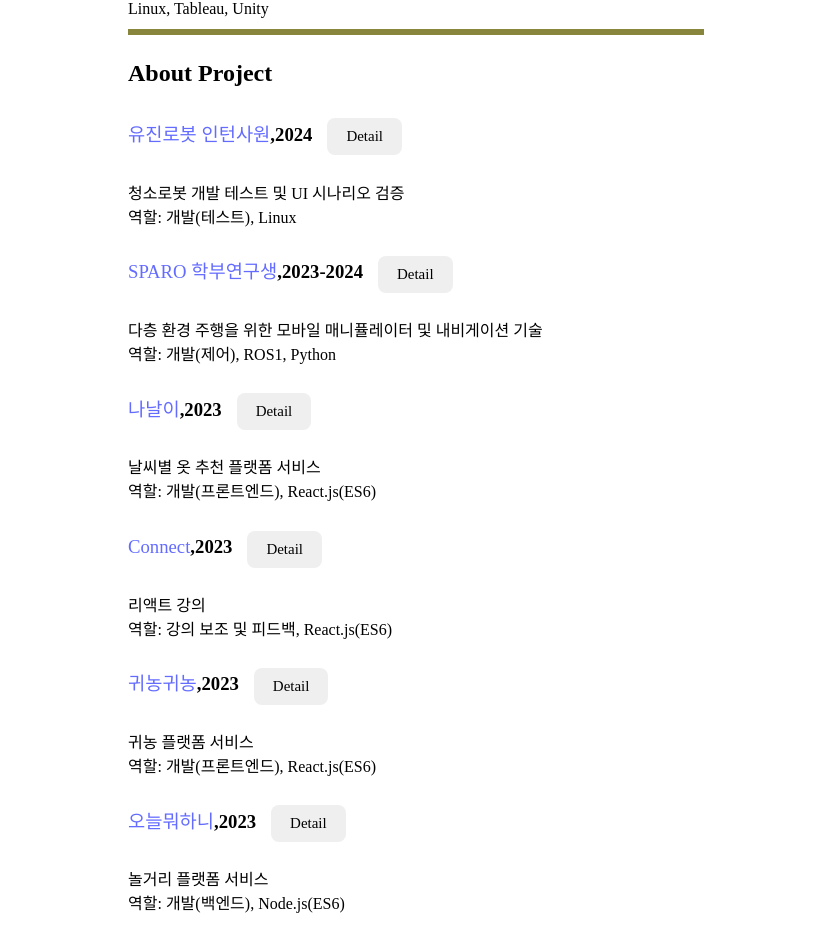
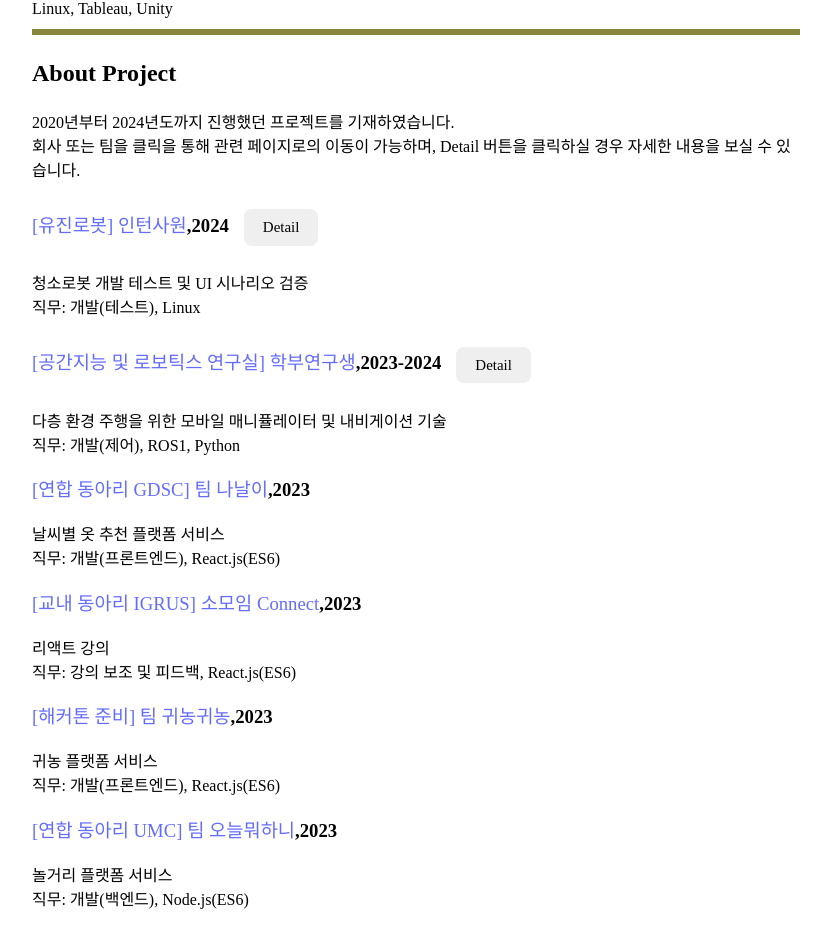
Before and after one commit to minjeongss/resume, a React (Vite) app: page / in a window 1280 px wide. Shown: the part 698-1630 px from the top of the page, without its empty margins (224-1055 px from the left). Built offline with nearby package versions, Linux system fonts and the light colour scheme; a web font is replaced by a local one.

Commit message:
feat: Project 및 모달창 선택적 활성화 구현

```diff
--- a/src/App.tsx
+++ b/src/App.tsx
@@ -7,7 +7,7 @@ import styled, {createGlobalStyle} from 'styled-components';
 const GlobalStyle=createGlobalStyle`
   #root{
     max-width: 1280px;
-    width: 45%;
+    width: 60%;
     margin: auto;
     padding: 2rem;
     text-align: left;
--- a/src/components/ContentProject.tsx
+++ b/src/components/ContentProject.tsx
@@ -21,19 +21,30 @@ interface Project{
     duration:string;
     tech:string;
     link:string;
+    content:string;
+    takeaway:string;
 }
 
 const ContentProject = () => {
     const project=[
-        {title:"Watfle",detail:"영화 리뷰 웹페이지",position:"개발(프론트엔드)",duration:"2020-2021",tech:"JS, CSS, HTML",link:"https://github.com/minjeongss/web-Watfle"},
-        {title:"DataVisualization",detail:"데이터 분석",position:"개발",duration:"2021",tech:"Python, Tableau",link:"https://github.com/minjeongss/Data-Visualization"},
-        {title:"SosoVillage",detail:"2D 인디게임",position:"개발,디자인",duration:"2022",tech:"C#, Unity",link:"https://github.com/JeongHyunJi/SosoVillage"},
-        {title:"오늘뭐하니",detail:"놀거리 플랫폼 서비스",position:"개발(백엔드)",duration:"2023",tech:"Node.js(ES6)",link:"https://github.com/UMC-LetsDo/what-you-do-today-back"},
-        {title:"귀농귀농",detail:"귀농 플랫폼 서비스",position:"개발(프론트엔드)",duration:"2023",tech:"React.js(ES6)",link:"https://github.com/GwinongGwinong/frontend"},
-        {title:"Connect",detail:"리액트 강의",position:"강의 보조 및 피드백",duration:"2023",tech:"React.js(ES6)",link:"https://github.com/Connect-Organization/2023-ReactStudy-Jeong"},
-        {title:"나날이",detail:"날씨별 옷 추천 플랫폼 서비스",position:"개발(프론트엔드)",duration:"2023",tech:"React.js(ES6)",link:"https://github.com/Nanali-cody/frontend"},
-        {title:"SPARO 학부연구생",detail:"다층 환경 주행을 위한 모바일 매니퓰레이터 및 내비게이션 기술",position:"개발(제어)",duration:"2023-2024",tech:"ROS1, Python",link:"https://sites.google.com/view/sparo"},
-        {title:"유진로봇 인턴사원",detail:"청소로봇 개발 테스트 및 UI 시나리오 검증",position:"개발(테스트)",duration:"2024",tech:"Linux",link:"https://yujinrobot.com/"},
+        {title:"[교내 동아리 IGRUS] 팀 Watfle",detail:"영화 리뷰 웹페이지",position:"개발(프론트엔드)",duration:"2020-2021",tech:"JS, CSS, HTML",link:"https://github.com/minjeongss/web-Watfle",
+            content:"",takeaway:""},
+        {title:"[교내 빅데이터 학회 INBIG] 소모임 데이터 시각화",detail:"데이터 분석",position:"개발",duration:"2021",tech:"Python, Tableau",link:"https://github.com/minjeongss/Data-Visualization",
+            content:"",takeaway:""},
+        {title:"[개인 팀] SosoVillage",detail:"2D 인디게임",position:"개발,디자인",duration:"2022",tech:"C#, Unity",link:"https://github.com/JeongHyunJi/SosoVillage",
+            content:"",takeaway:""},
+        {title:"[연합 동아리 UMC] 팀 오늘뭐하니",detail:"놀거리 플랫폼 서비스",position:"개발(백엔드)",duration:"2023",tech:"Node.js(ES6)",link:"https://github.com/UMC-LetsDo/what-you-do-today-back",
+            content:"",takeaway:""},
+        {title:"[해커톤 준비] 팀 귀농귀농",detail:"귀농 플랫폼 서비스",position:"개발(프론트엔드)",duration:"2023",tech:"React.js(ES6)",link:"https://github.com/GwinongGwinong/frontend",
+            content:"",takeaway:""},
+        {title:"[교내 동아리 IGRUS] 소모임 Connect",detail:"리액트 강의",position:"강의 보조 및 피드백",duration:"2023",tech:"React.js(ES6)",link:"https://github.com/Connect-Organization/2023-ReactStudy-Jeong",
+            content:"",takeaway:""},
+        {title:"[연합 동아리 GDSC] 팀 나날이",detail:"날씨별 옷 추천 플랫폼 서비스",position:"개발(프론트엔드)",duration:"2023",tech:"React.js(ES6)",link:"https://github.com/Nanali-cody/frontend",
+            content:"",takeaway:""},
+        {title:"[공간지능 및 로보틱스 연구실] 학부연구생",detail:"다층 환경 주행을 위한 모바일 매니퓰레이터 및 내비게이션 기술",position:"개발(제어)",duration:"2023-2024",tech:"ROS1, Python",link:"https://sites.google.com/view/sparo",
+            content:"2023 동계 학부 연구생 인턴십 프로그램, 2024 1학기 학부 연구생 인턴십 프로그램에 참여했습니다. ",takeaway:"모바일 로봇 제어"},
+        {title:"[유진로봇] 인턴사원",detail:"청소로봇 개발 테스트 및 UI 시나리오 검증",position:"개발(테스트)",duration:"2024",tech:"Linux",link:"https://yujinrobot.com/",
+            content:"청소로봇 연구실 소프트웨어 부서에서 인턴을 진행했습니다. ",takeaway:"테스트 역량, 리눅스 사용 능력 향상, 시니어 엔지니어와의 소통"},
     ];
 
     const [isModalOpen,setIsModalOpen]=useState(false);
@@ -50,6 +61,10 @@ const ContentProject = () => {
 
         return (
         <>
+            <div>
+                <div>2020년부터 2024년도까지 진행했던 프로젝트를 기재하였습니다.</div>
+                <div>회사 또는 팀을 클릭을 통해 관련 페이지로의 이동이 가능하며, Detail 버튼을 클릭하실 경우 자세한 내용을 보실 수 있습니다.</div>
+            </div>
             {
                 project.reverse().map((elem)=>{
                     return (
@@ -57,10 +72,11 @@ const ContentProject = () => {
                             <h3>
                                 <a href={elem.link}>{elem.title}</a>,
                                 {elem.duration}
-                                <Button onClick={()=>openModal(elem)}>Detail</Button>
+                                {elem.content && <Button onClick={()=>openModal(elem)}>Detail</Button>}
+
                             </h3>
                             <div>{elem.detail}</div>
-                            <div>역할: {elem.position}, {elem.tech}</div>
+                            <div>직무: {elem.position}, {elem.tech}</div>
                         </Box>
                     )
                 })
--- a/src/components/ContentProjectModal.tsx
+++ b/src/components/ContentProjectModal.tsx
@@ -20,14 +20,18 @@ const ContainerFront=styled.div`
     align-items: center;
     flex-direction: column;
 
-    width: 50%;
-    height: 60%;
+    width: 70%;
+    height: 80%;
     padding: 15px;
 
     border-radius: 30px;
     background-color: rgba(255,255,255,1);
 `;
 const ContentDetail=styled.h3`
+    display: flex;
+    justify-content: center;
+    align-items: center;
+    flex-direction: column;
     width:80%;
 `;
 const Content=styled.div`
@@ -47,6 +51,8 @@ interface Project{
     duration:string;
     tech:string;
     link:string;
+    content:string;
+    takeaway:string;
 }
 const ContentProjectModal = ({project, closeModal}:ModalProps) => {
     const handleBackgroundClick=(e:React.MouseEvent<HTMLDivElement>)=>{
@@ -55,15 +61,19 @@ const ContentProjectModal = ({project, closeModal}:ModalProps) => {
     return (
         <ContainerBack onClick={handleBackgroundClick}>
             <ContainerFront>
-                <h2>[ {project.title} ]</h2>
+                <h2> {project.title} </h2>
                 <ContentDetail>: {project.detail}</ContentDetail>
                 <Content>
+                    <h3>기간: {project.duration}</h3>
+                    <h3>직무: {project.position}</h3>
+                    <h3>사용한 기술: {project.tech}</h3>
+                    <h3>개발 내용</h3>
+                        <div>{project.content}</div>
+                    <h3>배운 점/느낀 점</h3>
+                        <div>{project.takeaway}</div>
                     <h3>주소: <a href={project.link} target='_blank'>{project.link}</a></h3>
-                    <h3>기간: {project.duration}</h3>
-                    <h3>역할: {project.position}</h3>
-                    <h3>사용한 기술: {project.tech}</h3>
-                    <Button onClick={closeModal}>CLOSE</Button>
                 </Content>
+                <Button onClick={closeModal}>CLOSE</Button>
             </ContainerFront>
         </ContainerBack>
     );
```
